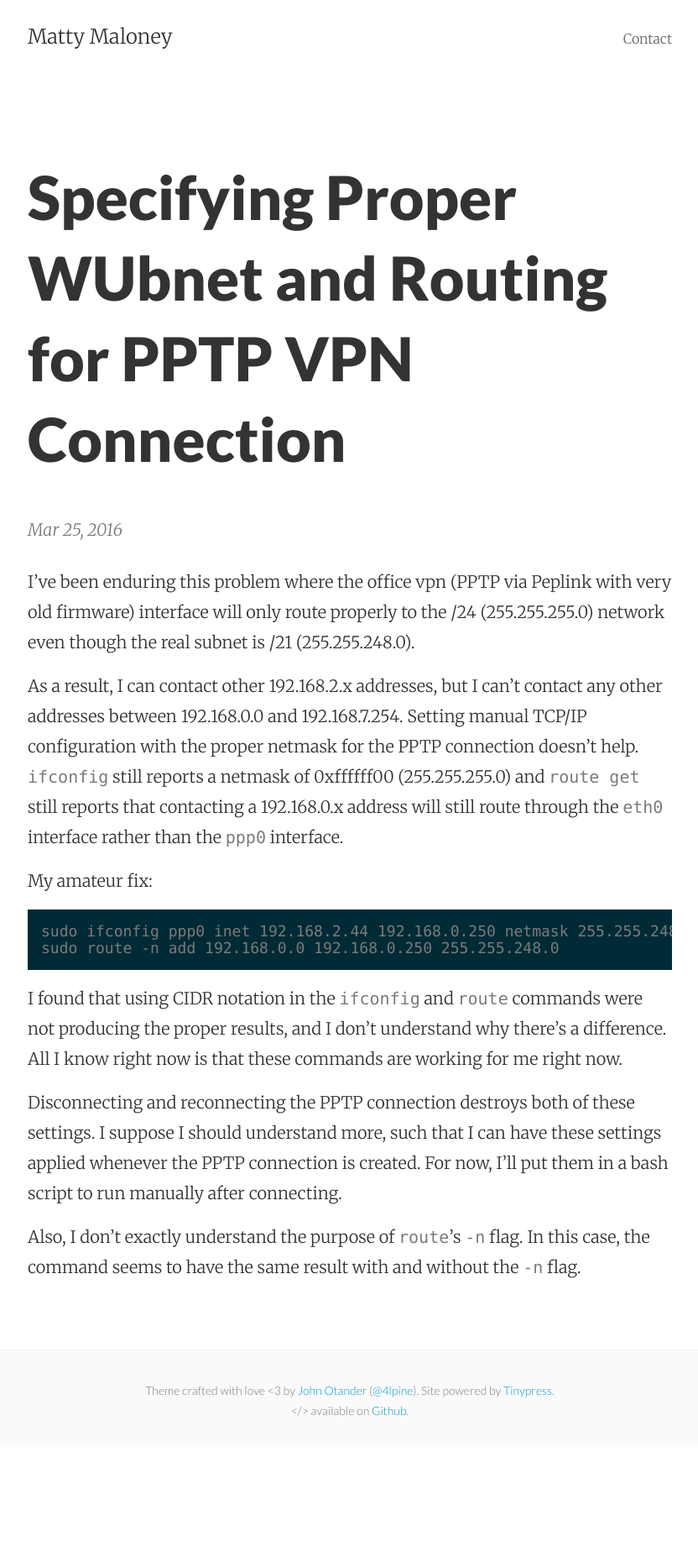
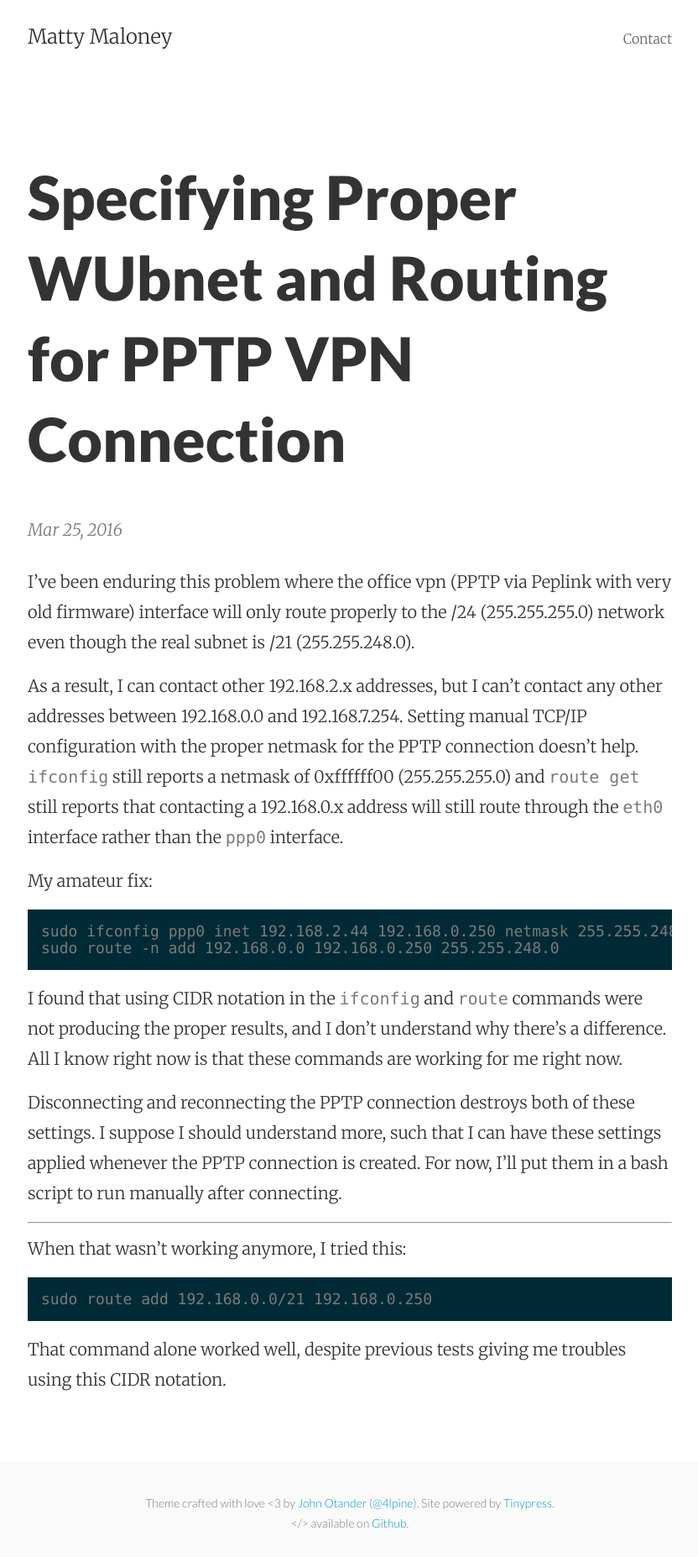
Before and after one commit to mattymaloney/mattymaloney.github.io, a Jekyll site: the page built from _posts/2016-03-25-office-vpn-routing.md, in a window 1280 px wide. Shown: the whole page at 84% size, without its empty margins (223-1055 px from the left). Built offline with Jekyll 4.4.1, drawn with Linux system fonts in a browser that asks for light colours; before the commit the page ends 1720 px from its top, so only the background shows below that.

Commit message:
Updated 2016-03-25-office-vpn-routing.md

````diff
--- a/_posts/2016-03-25-office-vpn-routing.md
+++ b/_posts/2016-03-25-office-vpn-routing.md
@@ -3,6 +3,7 @@ published: true
 layout: post
 title: Specifying Proper WUbnet and Routing for PPTP VPN Connection
 ---
+
 
 I've been enduring this problem where the office vpn (PPTP via Peplink with very old firmware) interface will only route properly to the /24 (255.255.255.0) network even though the real subnet is /21 (255.255.248.0).
 
@@ -19,4 +20,12 @@ I found that using CIDR notation in the `ifconfig` and `route` commands were not
 
 Disconnecting and reconnecting the PPTP connection destroys both of these settings. I suppose I should understand more, such that I can have these settings applied whenever the PPTP connection is created. For now, I'll put them in a bash script to run manually after connecting.
 
-Also, I don't exactly understand the purpose of `route`'s `-n` flag. In this case, the command seems to have the same result with and without the `-n` flag.
+---
+
+When that wasn't working anymore, I tried this:
+
+```
+sudo route add 192.168.0.0/21 192.168.0.250
+```
+
+That command alone worked well, despite previous tests giving me troubles using this CIDR notation.
````
